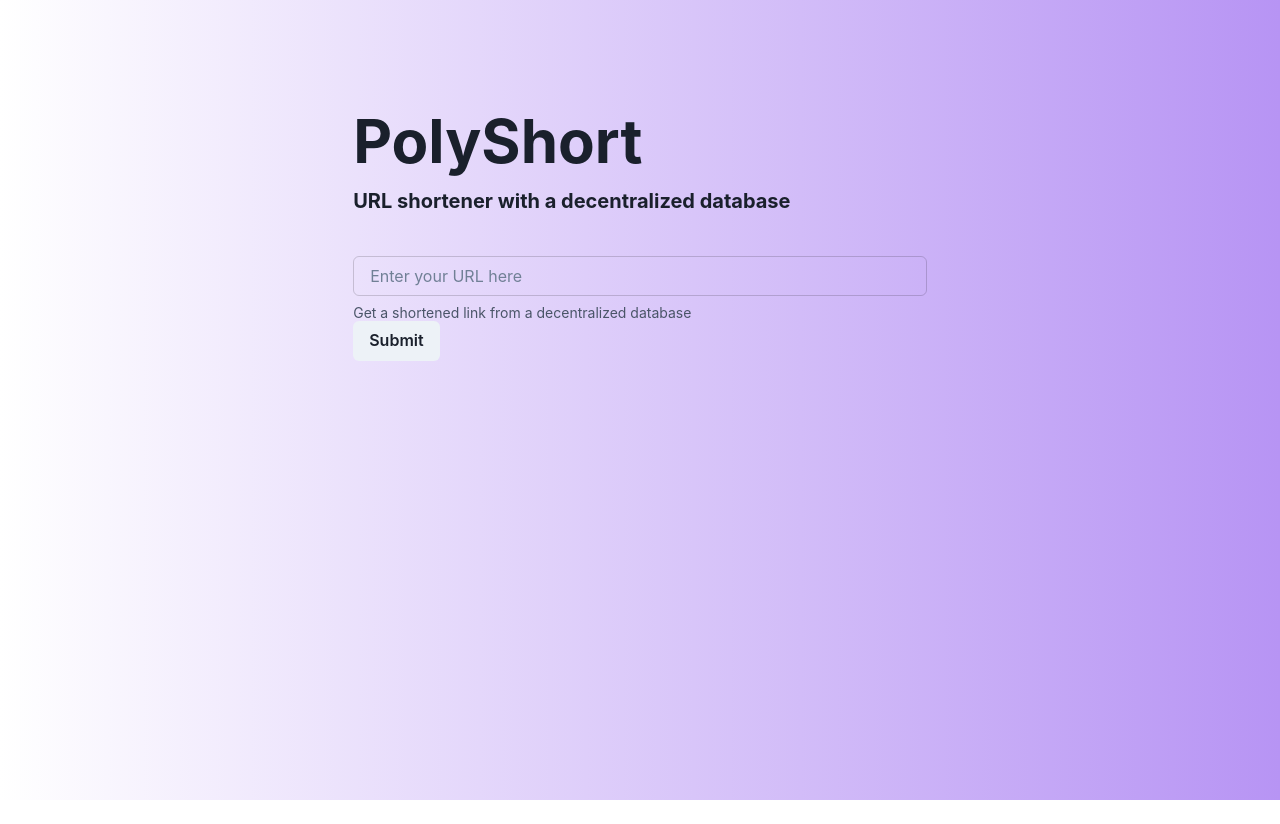
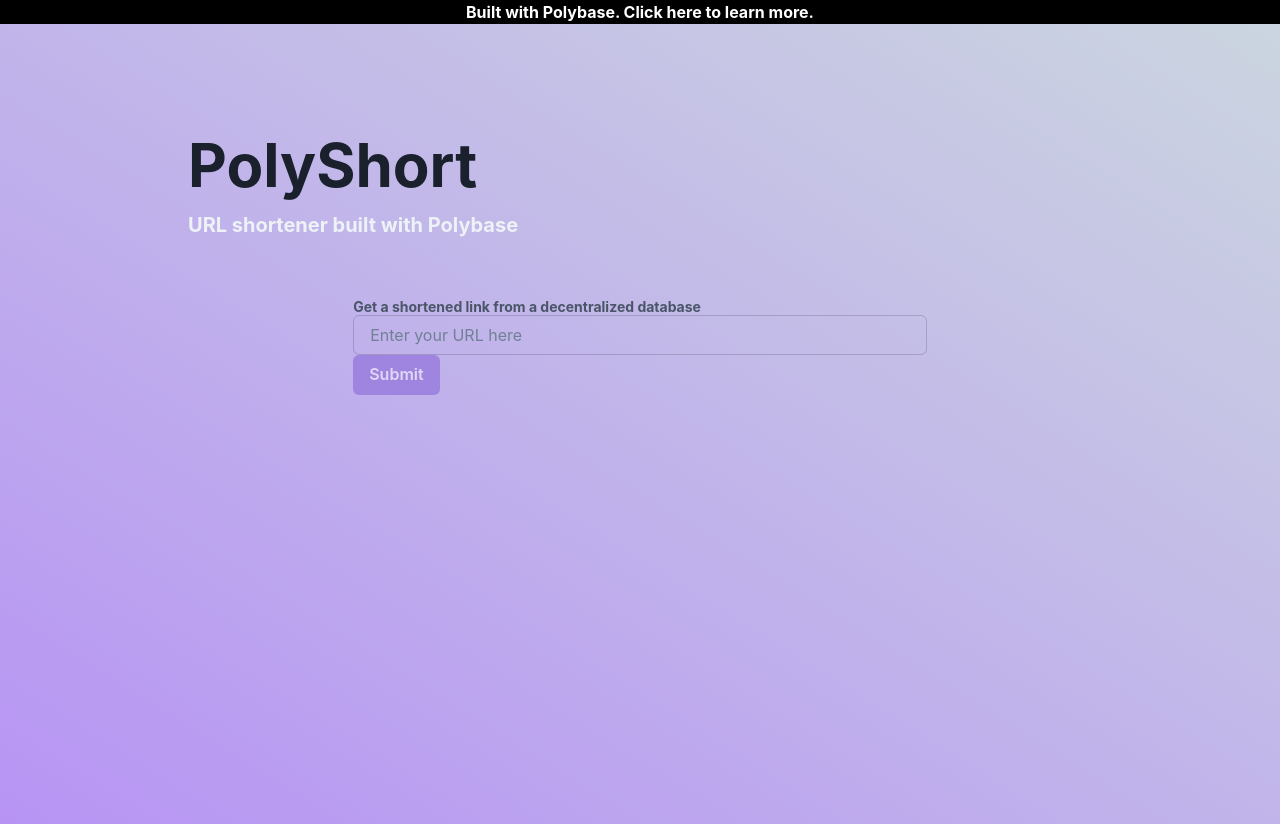
Before and after one commit to prllrp/polyshorturl, a Next.js app: page / in a window 1280 px wide. Before the commit the page ends 800 px from the top, so only its background shows below. Built offline with nearby package versions, Linux system fonts and the light colour scheme; what @polybase/client, @polybase/react would draw is missing.

Commit message:
Ready for production

```diff
--- a/pages/api/retrieve.ts
+++ b/pages/api/retrieve.ts
@@ -5,7 +5,7 @@
 
     const polybase = new Polybase({
         baseURL: 'https://testnet.polybase.xyz/v0',
-        defaultNamespace: 'polyshort/test'
+        defaultNamespace: 'polyshort'
     })
 
 
@@ -16,7 +16,7 @@
 
 
     try {
-        const collection =  polybase.collection('test');
+        const collection =  polybase.collection('links');
         const data = await collection.record(id).get();
         res.status(200).json(data);
     } catch (error) {
--- a/pages/api/shorten.ts
+++ b/pages/api/shorten.ts
@@ -8,7 +8,7 @@
     //create a new polybase instance
     const polybase = new Polybase({
         baseURL: 'https://testnet.polybase.xyz/v0',
-        defaultNamespace: 'polyshort/test'
+        defaultNamespace: 'polyshort'
     })
 
 
@@ -18,7 +18,7 @@
     //generate a random id
     const id = nanoid(8).toString();
     //create a collection
-    const collection = polybase.collection('test');
+    const collection = polybase.collection('links');
     //create a record
     const record = await collection.create([id, url]);
     //return the id to the client
--- a/pages/id/[id].tsx
+++ b/pages/id/[id].tsx
@@ -10,7 +10,7 @@
 
     const url = data.data.data.url
     router.replace(url)
-    window.location.href= `https://${url}`
+    window.location.href= `${url}`
     return
   }, []);
   return (
@@ -26,7 +26,7 @@
   const id = context.params.id
 
 
-  const res = await fetch('http://localhost:3000/api/retrieve', {
+  const res = await fetch(`${process.env.NEXT_API_URL}/api/retrieve`, {
     method: 'POST',
     body: JSON.stringify({
       id: id
--- a/pages/index.tsx
+++ b/pages/index.tsx
@@ -8,7 +8,9 @@
   Stack,
   Text,
   Link,
-  Box
+  Box,
+  LinkOverlay,
+  LinkBox
 } from '@chakra-ui/react'
 import { useState } from 'react'
 
@@ -25,7 +27,7 @@
   const submit = async () => {
     //check if url is valid
     if (!url) return
-    if (!url.startsWith('http')) {
+    if (!url.startsWith('https://') && !url.startsWith('http://')) {
       setUrl('https://' + url)
     }
     setLoading(true)
@@ -38,7 +40,7 @@
       })
   })
   const data = await res.json()
-  setShortUrl(`http://localhost:3000/id/${data.id}`)
+  setShortUrl(`${process.env.NEXT_PUBLIC_API_URL}/id/${data.id}`)
   setLoading(false)
   setOpacity(1)
   }
@@ -51,17 +53,24 @@
         <meta name="viewport" content="width=device-width, initial-scale=1" />
         <link rel="icon" href="/favicon.ico" />
       </Head>
-      <Container maxW='full'  className={styles.main} bgGradient='linear(to-r, white, purple.300)' centerContent>
-        <Stack spacing={10}  w='50%' >
-        <Container>
+      <Container centerContent maxW={'full'} bgColor={'black'} >
+        <LinkBox>
+        <LinkOverlay href="https://polybase.xyz">
+        <Text  fontSize="md" fontWeight="bold" color={'white'}>Built with Polybase. Click here to learn more. </Text>
+        </LinkOverlay>
+        </LinkBox>
+      </Container>
+      <Container maxW='full'  className={styles.main} bgGradient='linear(to-bl, gray.300, purple.300)' centerContent>
+        <Stack spacing={50}  w='75%' direction={'column'} >
+        <Container maxW={'full'}>
           <Text fontSize="6xl" fontWeight="bold">PolyShort </Text>
-          <Text fontSize="xl" fontWeight="bold">URL shortener with a decentralized database</Text>
+          <Text fontSize="xl" fontWeight="bold" color={'gray.100'} >URL shortener built with Polybase</Text>
           </Container>
-          <Container>
+          <Container >
             <FormControl>
+            <FormHelperText fontWeight={'bold'}>Get a shortened link from a decentralized database</FormHelperText>
               <Input type='link' placeholder="Enter your URL here" borderColor={'blackAlpha.300'} value={url} onChange={(e) => setUrl(e.target.value)} />
-              <FormHelperText>Get a shortened link from a decentralized database</FormHelperText>
-              <Button onClick={submit} isLoading={loading}> Submit</Button>
+              <Button onClick={submit} isLoading={loading} colorScheme={'purple'} opacity={'.5'}> Submit</Button>
             </FormControl>
           </Container>
           <Container bgColor={'gray.400'} borderRadius = 'md'  opacity={opacity} >
--- a/schema/load.ts
+++ b/schema/load.ts
@@ -2,7 +2,7 @@
 
 
 const schema = `
-collection test {
+collection links {
   id: string;
   url: string;
 
@@ -23,7 +23,7 @@
 
 
 
-  await db.applySchema(schema, 'polyshort/test')
+  await db.applySchema(schema, 'polyshort')
 
   return 'Schema loaded'
 }
```
